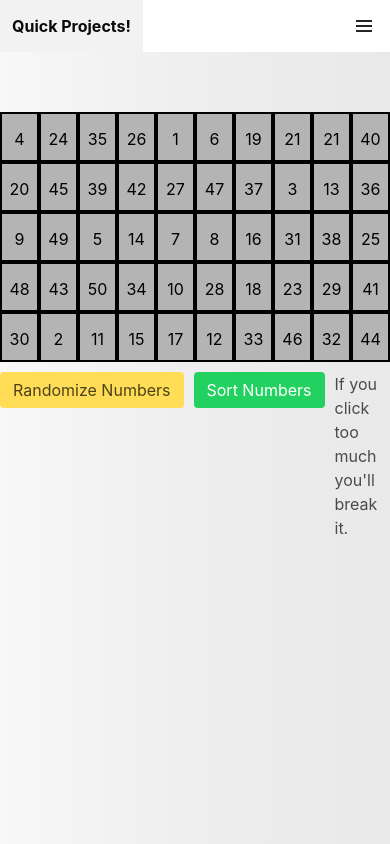
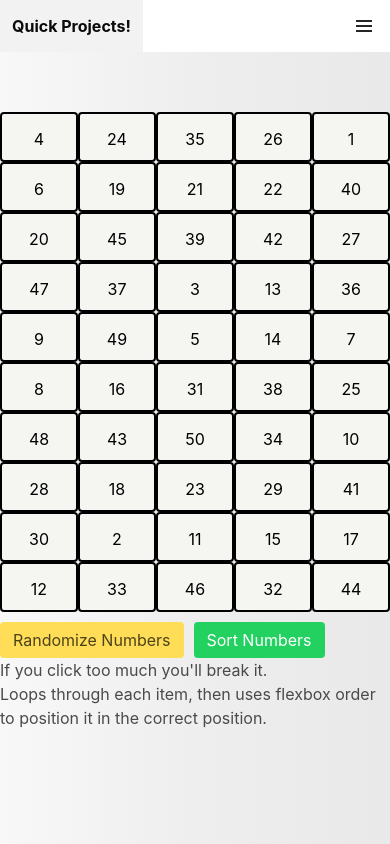
Before and after one commit to SPDUK/CanvasProjects, a React (Create React App) app: page /#/visualizedsort in a window 390 px wide. Built offline with nearby package versions, Linux system fonts and the light colour scheme; the HTML template or start-up script is replaced by a standard one.

Commit message:
added responsivenesss & text

```diff
--- a/src/Projects/VisualizedSort/SortItem/SortItem.jsx
+++ b/src/Projects/VisualizedSort/SortItem/SortItem.jsx
@@ -22,7 +22,7 @@ const arr = [
   19,
   20,
   21,
-  21,
+  22,
   23,
   24,
   25,
@@ -60,13 +60,13 @@ export default class SortItem extends Component {
 
   render() {
     return (
-      <ul className="sort container">
+      <div className="sort container">
         {arr.map(i => (
-          <li key={i} className="sort-item">
+          <article key={i} className="sort-item">
             {i}
-          </li>
+          </article>
         ))}
-      </ul>
+      </div>
     );
   }
 }
--- a/src/Projects/VisualizedSort/VisualizedSort.css
+++ b/src/Projects/VisualizedSort/VisualizedSort.css
@@ -5,14 +5,18 @@
   margin-top: 30px; }
   .sort-item {
     transition: 0.3s ease-out;
-    flex-basis: 10%;
+    flex-basis: 20%;
     height: 50px;
-    background: #b4b4b4;
+    background: silver;
     border: 2px solid black;
+    border-radius: 4px;
     color: black;
     text-align: center;
     line-height: 50px;
     order: 0; }
+    @media (min-width: 600px) {
+      .sort-item {
+        flex-basis: 10%; } }
   .sort-buttons {
     display: flex;
     justify-content: flex-start;
--- a/src/Projects/VisualizedSort/VisualizedSort.jsx
+++ b/src/Projects/VisualizedSort/VisualizedSort.jsx
@@ -6,25 +6,24 @@ import './VisualizedSort.css';
 import SortItem from './SortItem/SortItem';
 
 export default class VisualizedSort extends Component {
-  randomizeItems() {
+  randomizeItems = () => {
     const sItems = document.querySelectorAll('.sort-item');
-    for (let i = 0; i < sItems.length; i++) {
+    for (let i = 0; i < sItems.length; i += 1) {
       sItems[i].style.order = 0;
       sItems[i].style.order = Math.floor(Math.random() * sItems.length) + 1;
-      sItems[i].style.background = 'rgb(180, 180, 180)';
+      sItems[i].style.background = 'rgb(245, 245, 242)';
     }
-  }
+  };
 
-  // eslint-disable-next-line
-    sort() {
+  sort = () => {
     const sItems = document.querySelectorAll('.sort-item');
-    for (let i = 0; i < sItems.length; i++) {
+    for (let i = 0; i < sItems.length; i += 1) {
       setTimeout(() => {
         sItems[i].style.order = sItems[i].innerHTML;
         sItems[i].style.background = 'rgb(142, 255, 127)';
       }, 300 * i);
     }
-  }
+  };
 
   render() {
     return (
@@ -41,8 +40,12 @@ export default class VisualizedSort extends Component {
             <div onClick={this.sort} className="button is-success">
               Sort Numbers
             </div>
-            <p>If you click too much you'll break it.</p>
           </div>
+          <p>If you click too much you'll break it.</p>
+          <p>
+            Loops through each item, then uses flexbox order to position it in
+            the correct position.
+          </p>
         </div>
       </ReactAux>
     );
--- a/src/Projects/VisualizedSort/VisualizedSort.scss
+++ b/src/Projects/VisualizedSort/VisualizedSort.scss
@@ -6,14 +6,18 @@
   margin-top: 30px;
   &-item {
     transition: 0.3s ease-out;
-    flex-basis: 10%;
+    flex-basis: 20%;
     height: 50px;
-    background: rgb(180, 180, 180);
+    background: rgb(192, 192, 192);
     border: 2px solid black;
+    border-radius: 4px;
     color: black;
     text-align: center;
     line-height: 50px;
     order: 0;
+    @media (min-width: 600px) {
+      flex-basis: 10%;
+    }
   }
   &-buttons {
     display: flex;
```
